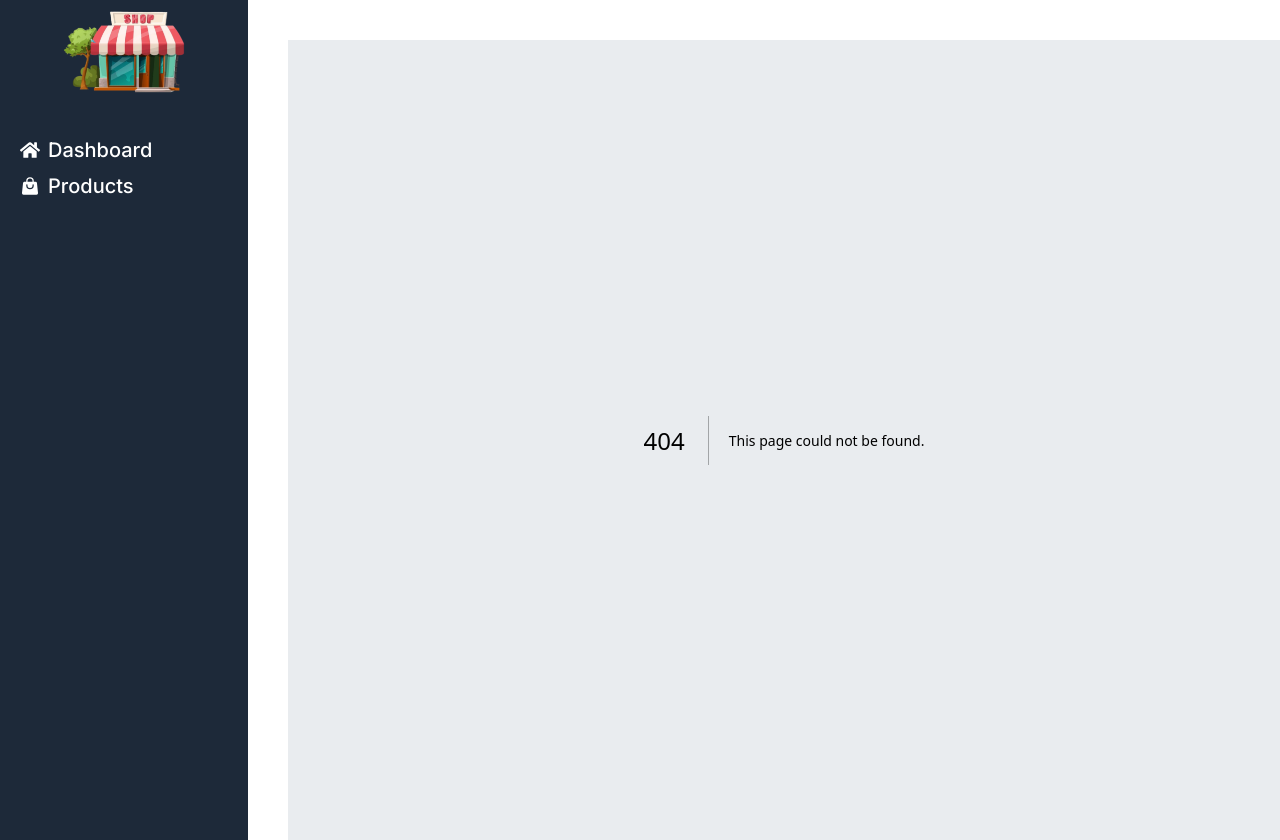
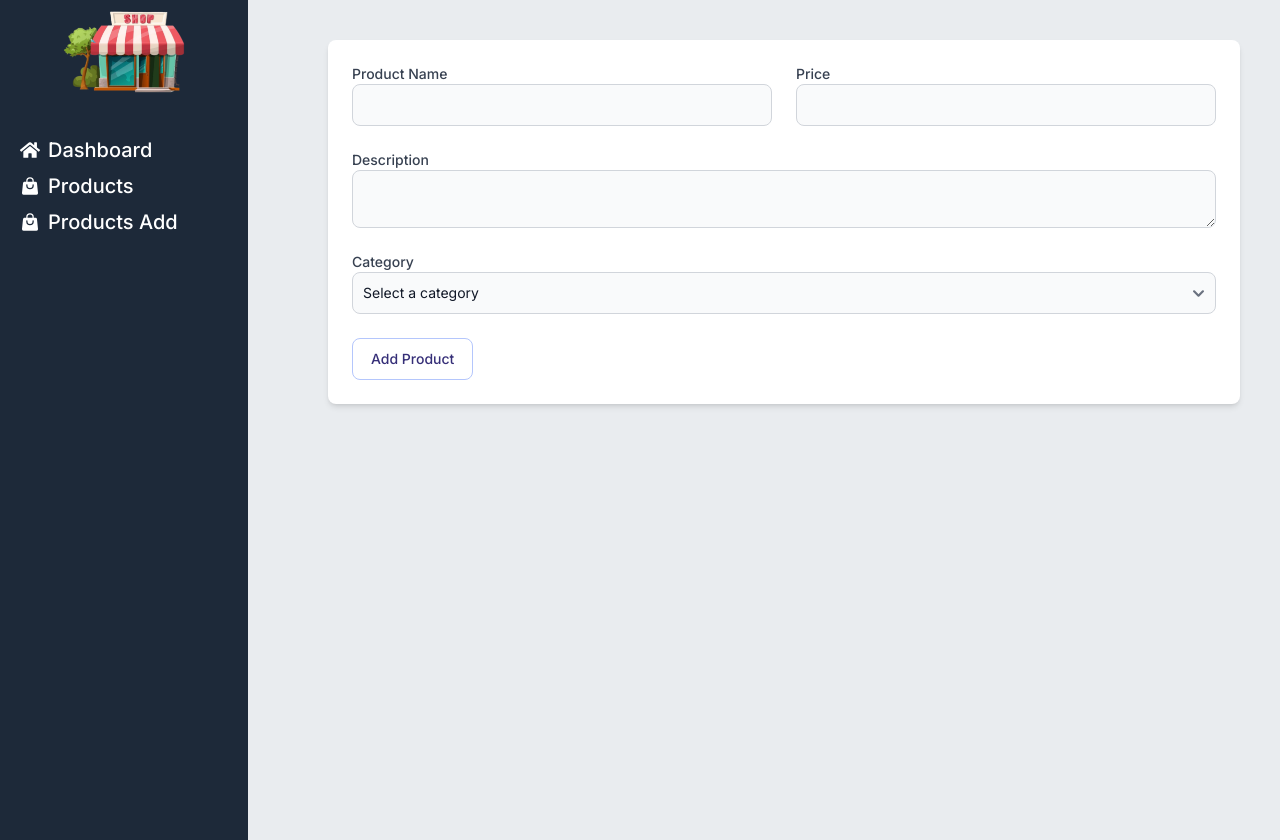
Before and after one commit to developersajadur/Product-Management-Dashboard-For-Shop, a Next.js app: page /Product-Add in a window 1280 px wide. Before the commit this address had no page. Built offline with nearby package versions, Linux system fonts and the light colour scheme.

Commit message:
add product page creact and add basic from

```diff
--- a/package.json
+++ b/package.json
@@ -24,6 +24,7 @@
     "react": "^18",
     "react-apexcharts": "^1.4.1",
     "react-dom": "^18",
+    "react-hook-form": "^7.52.1",
     "react-icons": "^5.2.1"
   },
   "devDependencies": {
--- a/src/Hooks/useProduct.jsx
+++ b/src/Hooks/useProduct.jsx
@@ -2,17 +2,17 @@ import { useQuery } from "@tanstack/react-query";
 
 const useProduct = () => {
     const { refetch, data: products = [] } = useQuery({
-        queryKey: ["products"], // Unique identifier for the query
+        queryKey: ["products"],
         queryFn: async () => {
             const response = await fetch('/products/api/get');
             if (!response.ok) {
                 throw new Error('Network response was not ok');
             }
-            return response.json(); // Assuming your API returns JSON data
+            return response.json();
         },
     });
 
-    return { products, refetch }; // Return products and refetch function
+    return { products, refetch };
 };
 
 export default useProduct;
--- a/src/app/Components/shared/Navbar.jsx
+++ b/src/app/Components/shared/Navbar.jsx
@@ -8,12 +8,17 @@ const Navbar = () => {
     const navLinks = [
         {
             title: "Dashboard",
-            path: "/dashboard",
+            path: "/",
             icon:  <FaHome />
         },
         {
             title: "Products",
             path: "/products",
+            icon: <HiShoppingBag />
+        },
+        {
+            title: "Products Add",
+            path: "/Product-Add",
             icon: <HiShoppingBag />
         },
     ];
--- /dev/null
+++ b/src/app/Product-Add/page.jsx
@@ -0,0 +1,76 @@
+"use client"
+import React from 'react';
+import { useForm } from 'react-hook-form';
+import { TextInput, Textarea, Button, Select } from 'flowbite-react';
+
+const AddProductForm = () => {
+  const { register, handleSubmit, formState: { errors } } = useForm();
+
+  const onSubmit = (data) => {
+    console.log(data);
+    // Add your logic to handle the form data here, such as sending it to an API.
+  };
+
+  return (
+    <div className="px-10">
+    <form onSubmit={handleSubmit(onSubmit)} className="space-y-6 p-6 bg-white shadow-md rounded-lg">
+      <div className="grid grid-cols-1 md:grid-cols-2 gap-6">
+        <div>
+          <label htmlFor="name" className="block text-sm font-medium text-gray-700">Product Name</label>
+          <TextInput
+            id="name"
+            {...register('name', { required: 'Product name is required' })}
+            color={errors.name ? 'failure' : 'gray'}
+            helperText={errors.name && errors.name.message}
+          />
+        </div>
+
+        <div>
+          <label htmlFor="price" className="block text-sm font-medium text-gray-700">Price</label>
+          <TextInput
+            id="price"
+            type="number"
+            step="0.01"
+            {...register('price', { required: 'Price is required' })}
+            color={errors.price ? 'failure' : 'gray'}
+            helperText={errors.price && errors.price.message}
+          />
+        </div>
+      </div>
+
+      <div>
+        <label htmlFor="description" className="block text-sm font-medium text-gray-700">Description</label>
+        <Textarea
+          id="description"
+          {...register('description', { required: 'Description is required' })}
+          color={errors.description ? 'failure' : 'gray'}
+          helperText={errors.description && errors.description.message}
+        />
+      </div>
+
+      <div>
+        <label htmlFor="category" className="block text-sm font-medium text-gray-700">Category</label>
+        <Select
+          id="category"
+          {...register('category', { required: 'Category is required' })}
+          color={errors.category ? 'failure' : 'gray'}
+          helperText={errors.category && errors.category.message}
+        >
+          <option value="">Select a category</option>
+          <option value="electronics">Electronics</option>
+          <option value="clothing">Clothing</option>
+          <option value="home">Home</option>
+          <option value="beauty">Beauty</option>
+          <option value="sports">Sports</option>
+        </Select>
+      </div>
+
+      <Button type="submit" color="indigo">
+        Add Product
+      </Button>
+    </form>
+    </div>
+  );
+};
+
+export default AddProductForm;
--- a/src/app/dashboard/page.jsx
+++ b/src/app/dashboard/page.jsx
@@ -1,55 +1,11 @@
-"use client"
 import React from 'react';
-import { HiOutlineShoppingBag } from 'react-icons/hi2';
-import { RiMoneyRupeeCircleLine } from 'react-icons/ri';
-import { GiSellCard } from 'react-icons/gi';
-import useProduct from '@/Hooks/useProduct';
 
-const Dashboard = () => {
-  const { products, refetch, isLoading } = useProduct();
-  const productsData = products.products || [];
-  if (isLoading) return <div>Loading...</div>;
+const page = () => {
   return (
     <div>
-      <h1 className="text-5xl font-semibold mb-8">Dashboard</h1>
-      <div className="flex items-center gap-10">
-        {/* Total Items */}
-        <div className="h-40 w-72 bg-[#17A2B8] flex flex-col justify-center items-center rounded-md">
-          <div className="flex gap-4 items-center">
-            <HiOutlineShoppingBag className="text-6xl text-white" />
-            <div className="text-white">
-              <h2 className="text-xl font-semibold">Total Items</h2>
-              <h2 className="text-3xl font-semibold">{productsData?.length}</h2>
-            </div>
-          </div>
-        </div>
-        {/* Total Sell */}
-        <div className="h-40 w-72 bg-[#6F42C1] flex flex-col justify-center items-center rounded-md">
-          <div className="flex gap-4 items-center">
-            <GiSellCard className="text-6xl text-white" />
-            <div className="text-white">
-              <h2 className="text-xl font-semibold">Total Sell</h2>
-              <h2 className="text-3xl font-semibold">2354</h2>
-            </div>
-          </div>
-        </div>
-        {/* Total Earning */}
-        <div className="h-40 w-72 bg-[#1CAF9A] flex flex-col justify-center items-center rounded-md">
-          <div className="flex gap-4 items-center">
-            <RiMoneyRupeeCircleLine className="text-6xl text-white" />
-            <div className="text-white">
-              <h2 className="text-xl font-semibold">Total Earning</h2>
-              <h2 className="text-3xl font-semibold">$ 2354</h2>
-            </div>
-          </div>
-        </div>
-      </div>
-      {/* Pie Chart */}
-      <div className="mt-10">
 
-      </div>
     </div>
   );
 };
 
-export default Dashboard;
+export default page;
--- a/src/app/page.jsx
+++ b/src/app/page.jsx
@@ -1,11 +1,55 @@
+"use client"
 import React from 'react';
+import { HiOutlineShoppingBag } from 'react-icons/hi2';
+import { RiMoneyRupeeCircleLine } from 'react-icons/ri';
+import { GiSellCard } from 'react-icons/gi';
+import useProduct from '@/Hooks/useProduct';
 
-const page = () => {
+const Dashboard = () => {
+  const { products, refetch, isLoading } = useProduct();
+  const productsData = products.products || [];
+  if (isLoading) return <div>Loading...</div>;
   return (
     <div>
+      <h1 className="text-5xl font-semibold mb-8">Dashboard</h1>
+      <div className="flex items-center gap-10">
+        {/* Total Items */}
+        <div className="h-40 w-72 bg-[#17A2B8] flex flex-col justify-center items-center rounded-md">
+          <div className="flex gap-4 items-center">
+            <HiOutlineShoppingBag className="text-6xl text-white" />
+            <div className="text-white">
+              <h2 className="text-xl font-semibold">Total Items</h2>
+              <h2 className="text-3xl font-semibold">{productsData?.length}</h2>
+            </div>
+          </div>
+        </div>
+        {/* Total Sell */}
+        <div className="h-40 w-72 bg-[#6F42C1] flex flex-col justify-center items-center rounded-md">
+          <div className="flex gap-4 items-center">
+            <GiSellCard className="text-6xl text-white" />
+            <div className="text-white">
+              <h2 className="text-xl font-semibold">Total Sell</h2>
+              <h2 className="text-3xl font-semibold">2354</h2>
+            </div>
+          </div>
+        </div>
+        {/* Total Earning */}
+        <div className="h-40 w-72 bg-[#1CAF9A] flex flex-col justify-center items-center rounded-md">
+          <div className="flex gap-4 items-center">
+            <RiMoneyRupeeCircleLine className="text-6xl text-white" />
+            <div className="text-white">
+              <h2 className="text-xl font-semibold">Total Earning</h2>
+              <h2 className="text-3xl font-semibold">$ 2354</h2>
+            </div>
+          </div>
+        </div>
+      </div>
+      {/* Pie Chart */}
+      <div className="mt-10">
 
+      </div>
     </div>
   );
 };
 
-export default page;
+export default Dashboard;
--- a/tailwind.config.js
+++ b/tailwind.config.js
@@ -1,6 +1,5 @@
 /** @type {import('tailwindcss').Config} */
 import flowbite from "flowbite-react/tailwind";
-
 module.exports = {
   content: [
     "./src/pages/**/*.{js,ts,jsx,tsx,mdx}",
```
Also changed, not shown: 1 other file (tests, documents, lock files or other folders).
